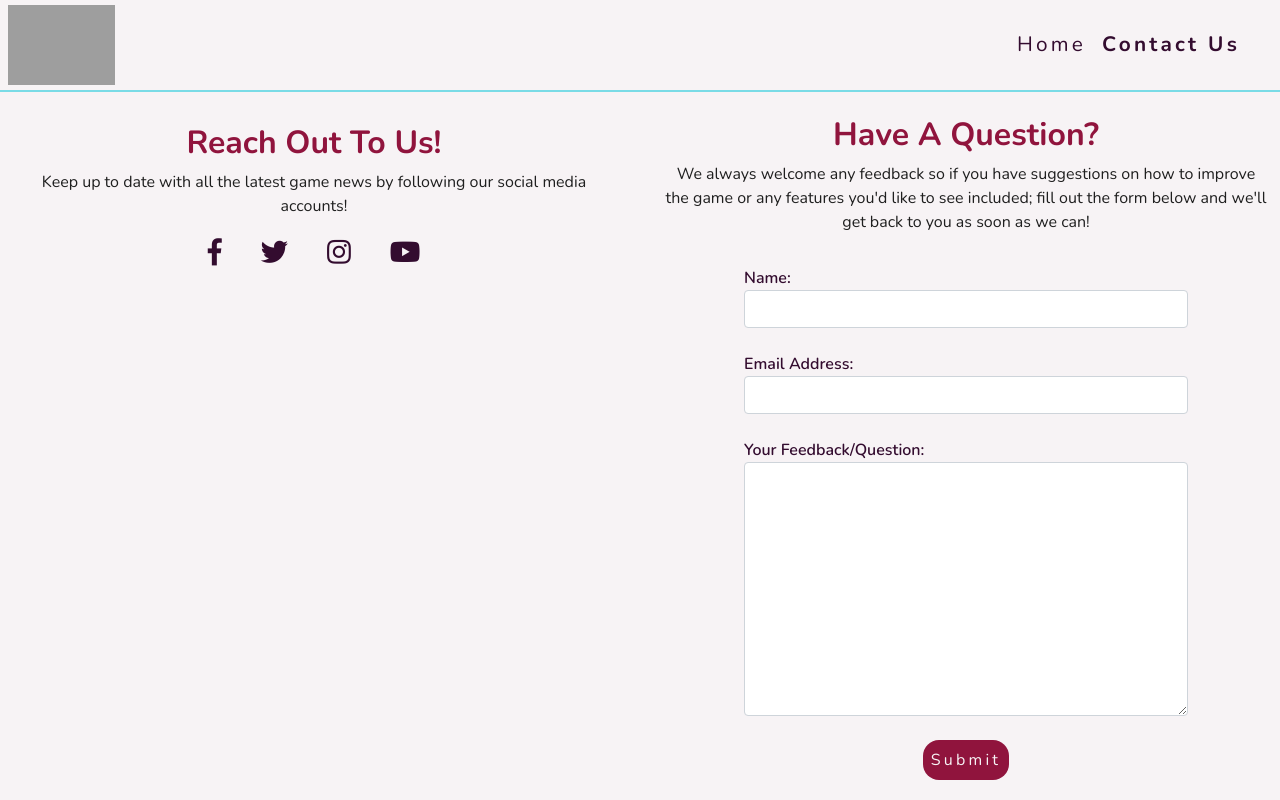
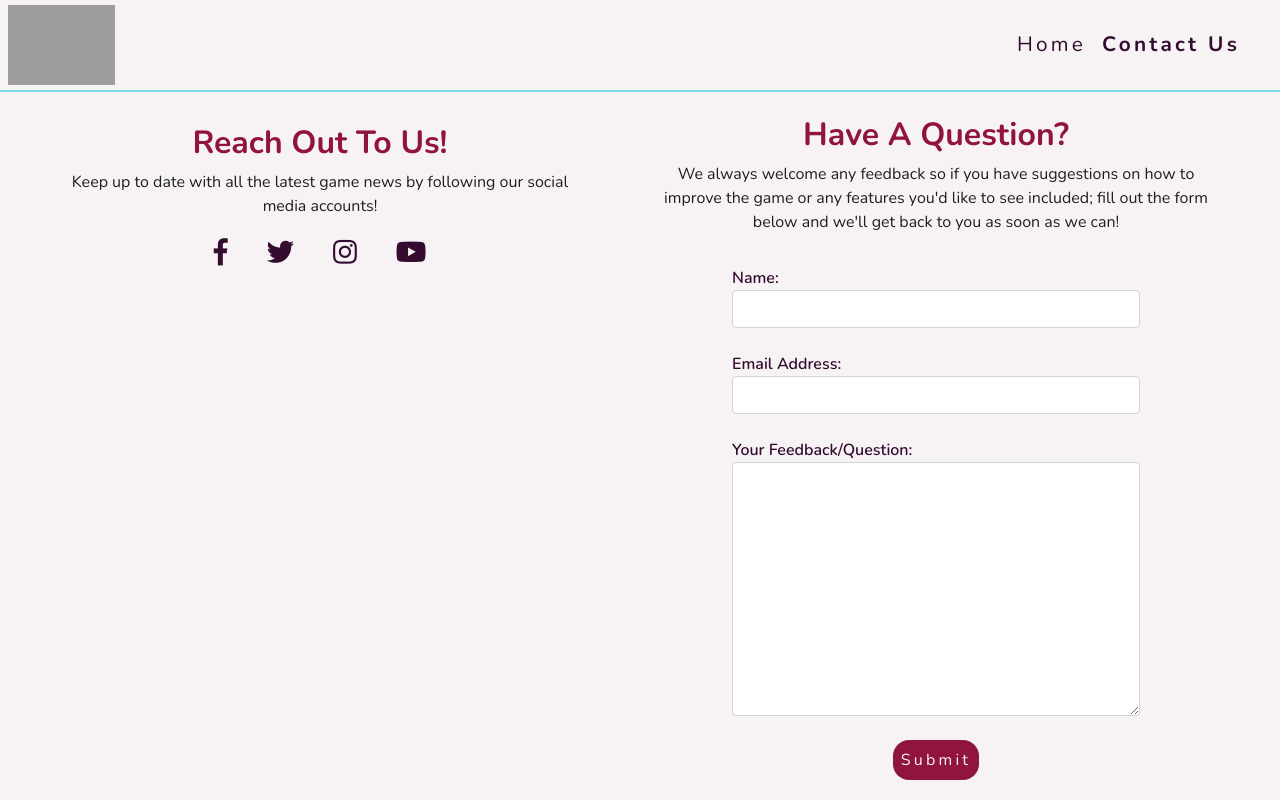
Before and after one commit to Code-Institute-Submissions/ms2-matchthepairs, a plain HTML site: page contact.html in a window 1280 px wide. Shown: the top 800 px of the page. Drawn offline with nearby package versions, Linux system fonts and the light colour scheme; grey boxes are pictures that could not be loaded.

Commit message:
move container-fluid class to fix margin issue

```diff
--- a/contact.html
+++ b/contact.html
@@ -32,8 +32,8 @@
         <!-- End of NAVBAR -->
     </header>
 
-    <div class="row">
-        <div class="contact-details container-fluid col-lg-6">
+    <div class="row container-fluid">
+        <div class="contact-details col-lg-6">
             <!-- CONTACT AND SOCIAL MEDIA DETAILS -->
             <h2>Reach Out To Us!</h2>
             <p>
@@ -59,7 +59,7 @@
             </p>
         </div>
 
-        <div class="contact-form container-fluid col-lg-6">
+        <div class="contact-form col-lg-6">
             <h2>Have A Question?</h2>
             <p>
                 We always welcome any feedback so if you have suggestions on how to improve the game or any features you'd like to see included;
```
